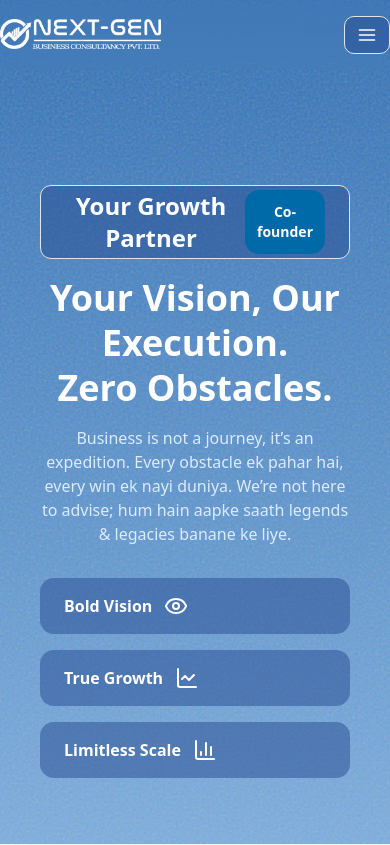
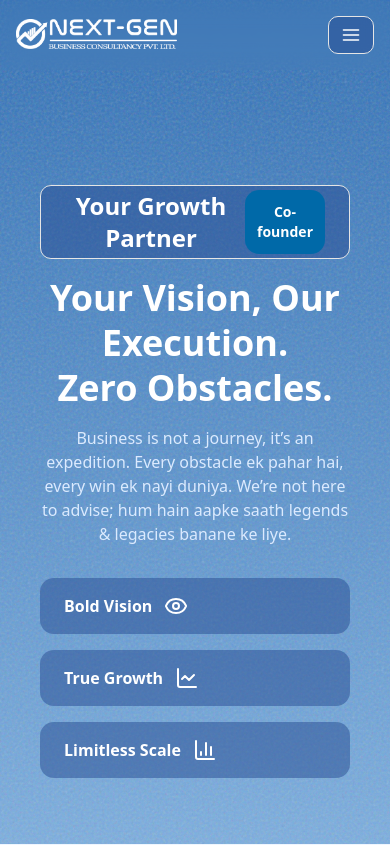
Before and after one commit to priti-1227/full-stack-development-project, a React (Vite) app in the folder frontend/: page / in a window 390 px wide. Shown: the top 845 px of the page. Built offline with nearby package versions, Linux system fonts and the light colour scheme.

Commit message:
fix changes

```diff
--- a/frontend/src/components/Navbar.tsx
+++ b/frontend/src/components/Navbar.tsx
@@ -56,7 +56,7 @@ export const ResponsiveNavbar: React.FC = () => {
 
   return (
     <header className="w-full fixed top-0 bg-transparent backdrop-blur-md z-50">
-      <div className="relative max-w-6xl  sm:mx-8 lg:mx-52 flex items-center justify-between py-4 ">
+      <div className="relative max-w-6xl mx-4  sm:mx-8 lg:mx-52 flex items-center justify-between py-4 ">
         {/* Logo */}
         <a href="/" className="flex items-center gap-2">
 
```
